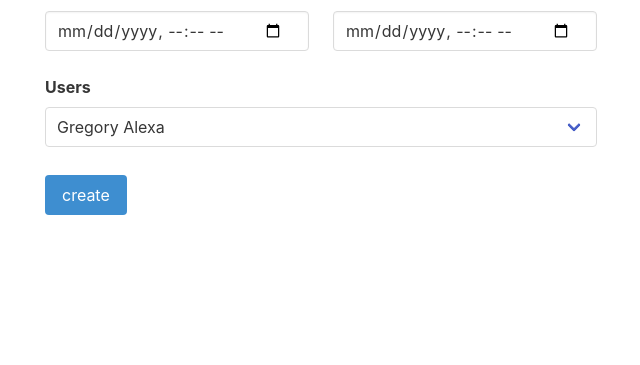
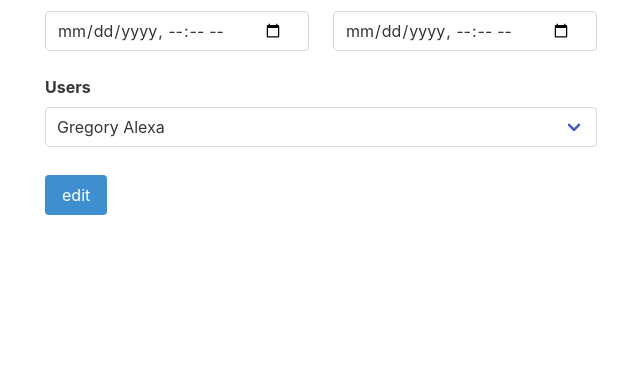
Before and after one commit to AnsaganK/parking, a Django app: template app/templates/app/reserve/edit.html in a window 1280 px wide. Shown: the part 141-506 px from the top of the page, without its empty margins (319-959 px from the left). Run offline with Django 4.2, Linux system fonts and the light colour scheme; the template is opened without the code that fills it: values that come from a table or form of the project are taken from there, others are empty; data comes from the database, SQL or seed files in the repository; some libraries are stand-ins or nearby versions.

Commit message:
added pages

```diff
--- a/app/templates/app/reserve/edit.html
+++ b/app/templates/app/reserve/edit.html
@@ -32,7 +32,7 @@
                         </select>
                     </div>
                 </div>
-                <button type="submit" class="mt-4 button is-info">create</button>
+                <button type="submit" class="mt-4 button is-info">edit</button>
             </form>
         </div>
     </div>
```
